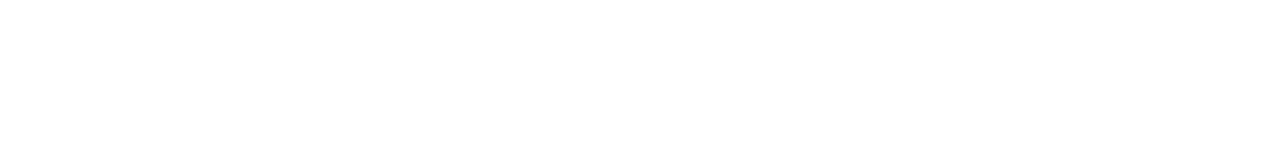
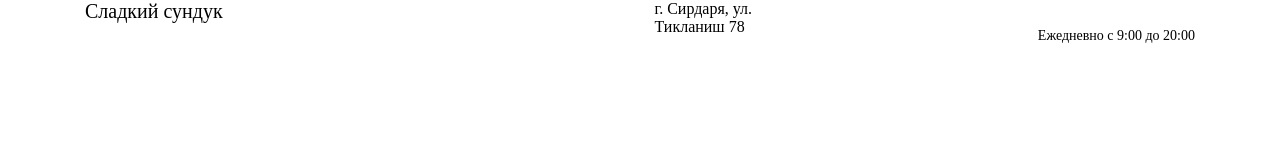
Before and after one commit to avazxann1/project, a plain HTML site: page index.html in a window 1280 px wide. Drawn offline with Linux system fonts and the light colour scheme.

Commit message:
header finish

```diff
--- a/css/style.css
+++ b/css/style.css
@@ -0,0 +1,125 @@
+@import url('https://fonts.googleapis.com/css2?family=Lexend+Deca:wght@100..900&family=Montserrat:ital,wght@0,100..900;1,100..900&family=Raleway:ital,wght@0,100..900;1,100..900&family=Rubik:ital,wght@0,300..900;1,300..900&display=swap');
+
+
+:root {
+    --black: #2E363E;
+    --btn: #FED84C;
+    --text: #FFFFFF;
+    --footer: #7E868E;
+}
+
+
+* {
+    margin: 0;
+    padding: 0;
+    box-sizing: border-box;
+}
+
+a {
+    text-decoration: none;
+}
+
+ul {
+    list-style: none;
+}
+
+/* CONTAINER */
+
+.container {
+    max-width: 1140px;
+    width: 100%;
+    padding-left: 15px;
+    padding-right: 15px;
+    margin: auto;
+}
+
+/* CONTAINER */
+
+
+/* BTN */
+
+.btn {
+    max-width: 166px;
+    width: 100%;
+    padding-top: 17px;
+    padding-bottom: 17px;
+    border-radius: 4px;
+    border: 1px solid #000;
+    background: var(--orange);
+    display: block;
+    text-align: center;
+    font-family: var(--Roboto);
+    font-size: 14px;
+    font-weight: 500;
+    line-height: 12px;
+    color: #000;
+    transition: .4s;
+}
+
+.btn:hover {
+    background-color: var(--blue-dark);
+    color: var(--white);
+}
+
+/* BTN */
+
+/* HEADER */
+
+.site-header {
+    width: 100%;
+    height: 82px;
+}
+
+.d-flex {
+    display: flex;
+    justify-content: space-between;
+}
+
+.header-text {
+    width: 179px;
+    height: 31px;
+    font-size: 20px;
+    font-weight: 400;
+}
+
+.addrees {
+    width: 180px;
+    height: 36px;
+    border-radius: 10px;
+    display: flex;
+    align-items: center;
+    margin-left: 180px;
+    column-gap: 5px;
+}
+
+.addrees-icon {
+    color: #FFFFFF;
+}
+
+
+.header-content {
+    width: 231px;
+    height: 51px;
+
+}
+
+.phone-icon {
+    display: inline;
+    color: #FFFFFF;
+}
+
+.header-phone {
+    font-size: 25px;
+    font-weight: 400;
+    align-items: center;
+    display: inline;
+    color: #FFFFFF;
+}
+
+.time {
+    display: block;
+    text-align: end;
+    font-size: 14px;
+}
+
+/* HEADER */
--- a/index.html
+++ b/index.html
@@ -4,8 +4,30 @@
     <meta charset="UTF-8">
     <meta name="viewport" content="width=device-width, initial-scale=1.0">
     <title>Дизайн маркет</title>
+    <link rel="stylesheet" href="./css/style.css">
+    <link rel="stylesheet" href="https://cdnjs.cloudflare.com/ajax/libs/font-awesome/6.7.2/css/all.min.css" integrity="sha512-Evv84Mr4kqVGRNSgIGL/F/aIDqQb7xQ2vcrdIwxfjThSH8CSR7PBEakCr51Ck+w+/U6swU2Im1vVX0SVk9ABhg==" crossorigin="anonymous" referrerpolicy="no-referrer" />
 </head>
 <body>
+    <section class="site-header-hero">
+        <div class="site-header">
+            <div class="container d-flex">
+                <h4 class="header-text">Сладкий сундук</h4>
+                <div class="addrees">
+                    <div class="addrees-icon">
+                    <i class="fas fa-map-marker-alt"></i>
+                </div>
+                    <span>г. Сирдаря, ул. Тикланиш 78</span>
+                </div>
+                <div class="header-contact">
+                    <div class="phone-icon">
+                    <i class="fas fa-phone-volume"></i>
+                </div>
 
+                    <a href="tel:+998951392825" class="header-phone">+998951392825</a>
+                    <span class="time">Ежедневно с 9:00 до 20:00</span>
+                </div>
+            </div>
+        </div>
+    </section>
 </body>
 </html>
```
